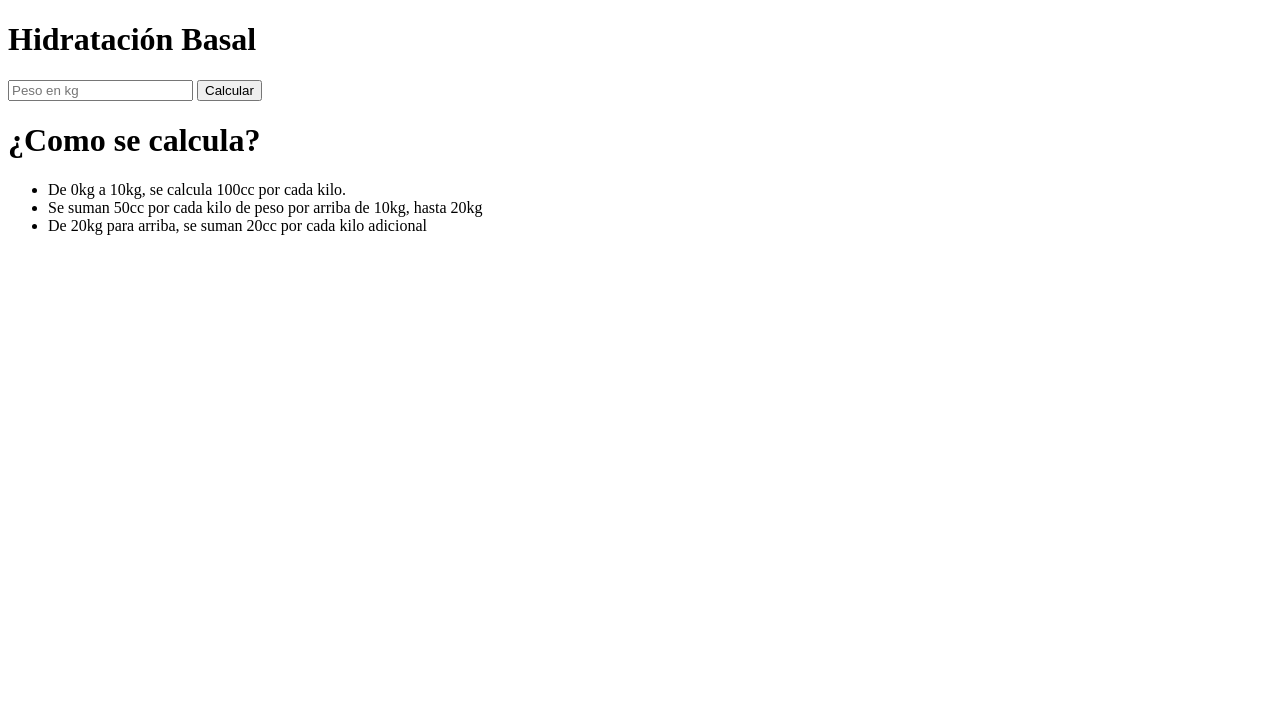
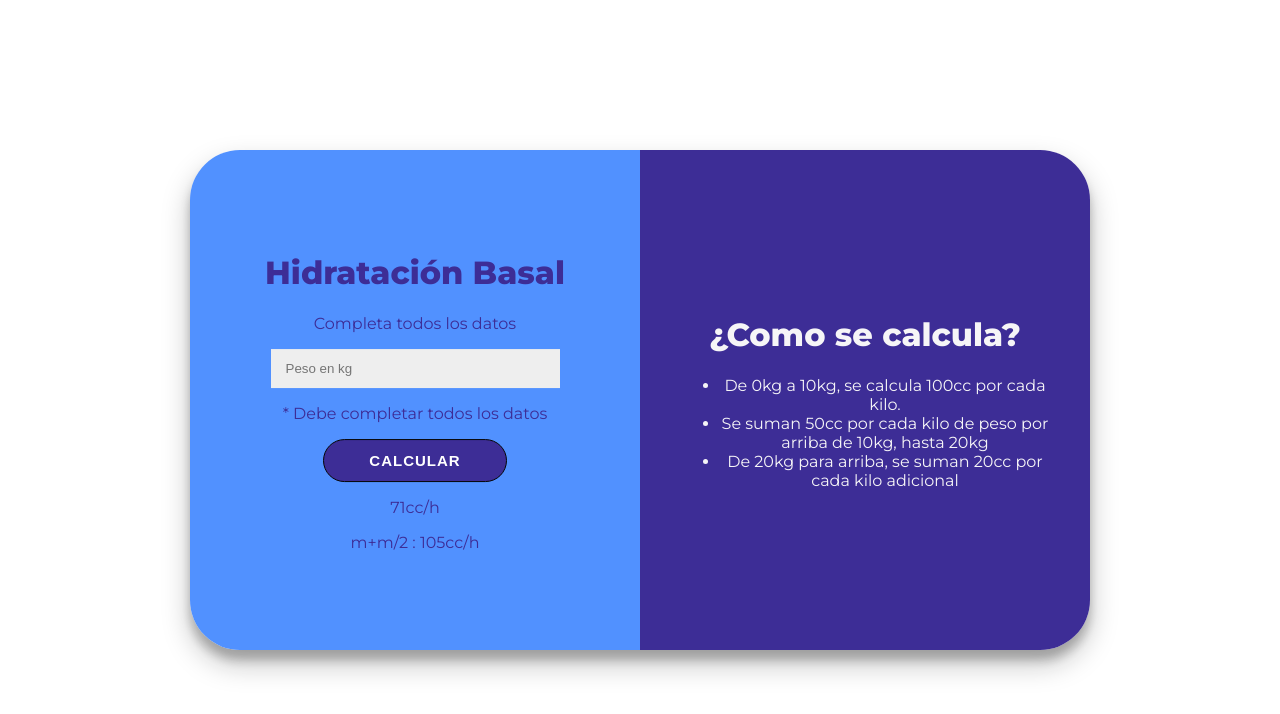
Before and after one commit to NikolParfinuk/calculadoraInicialnikol.github.io, a plain HTML site: page index.html in a window 1280 px wide. Drawn offline with Linux system fonts and the light colour scheme.

Commit message:
Calculadora Basal 2

```diff
--- a/index.html
+++ b/index.html
@@ -1,24 +1,37 @@
 <!--- Nikol Parfiñuk  -->
-<!DOCTYPE html> <!---especificamos la versión de html -->
+<!DOCTYPE html>
+<!--Es importante que cuando hagamos una pagina web, tengamos en cuenta que no sabemos que navegador utiliza el usuario, utilizamos la etiqueta <!DOCTYPE html> para que incluso los usuarios con los navegadores mas viejos puedan ver nuestra web-->
 <html>
-	<head>
-        <title>Calculadora de hidratación</title> <!---Titulo de la pagina -->
+    <head>
+        <link rel="stylesheet" href="./style.css" />
+        <!-- Esto indica que usa el archivo css -->
+        <script src="script.js" defer></script>
+        <title>Calculadora de hidratación</title>
+        <!-- Titulo de la pestaña -->
     </head>
-	<body>
-        <div>
-            <div>
+<body>
+    <div id="contenedor">
+        <div id="calculadora">
+            <div class="contenido">
                 <h1>Hidratación Basal</h1>
-                <input type="number" placeholder="Peso en kg" /> <!--- Un formulario para obtener datos -->
+                <p >Completa todos los datos</p>
+                <input type="number" placeholder="Peso en kg" />
+                <p>* Debe completar todos los datos</p>
                 <button>Calcular</button>
+                <p>71cc/h</p>
+                <p>m+m/2 : 105cc/h</p>
             </div>
-            <div>
+        </div>
+        <div id="detalle">
+            <div class="contenido">
                 <h1>¿Como se calcula?</h1>
-                <ul><!--- se crea una lista desordenada  -->
+                <ul>
                     <li>De 0kg a 10kg, se calcula 100cc por cada kilo.</li>
                     <li>Se suman 50cc por cada kilo de peso por arriba de 10kg, hasta 20kg</li>
                     <li>De 20kg para arriba, se suman 20cc por cada kilo adicional</li>
                 </ul>
             </div>
         </div>
-    </body>
+    </div>
+  </body>
 </html>
--- /dev/null
+++ b/style.css
@@ -0,0 +1,88 @@
+@import url('https://fonts.googleapis.com/css?family=Montserrat:400,800');
+/* importamos desde google fonts la fuente que deseamos usar */
+body{
+    background: rgb(255, 255, 255); /*Color del background  */
+    font-family: 'Montserrat', sans-serif;/*la fuente que queremos usar , y otra por si no esta disponible */
+    color:rgb(61, 45, 150) ;
+}
+
+#contenedor{
+    width: 900px;/* tamaño de nuestro cuadrado */
+    height: 500px;
+    text-align: center;/* el contenedor siempre ira en el centro */
+    /* las 3 lineas de abajo es para el posicionamiento de div  */
+    position: absolute;
+    inset: 0;
+    margin: auto;
+    border-radius: 50px;/*curvatura del cuadrado  */
+    overflow: hidden;
+    box-shadow: 0 14px 28px rgba(15, 15, 15, 0.25),
+      0 10px 10px rgba(7, 7, 7, 0.22);
+}
+
+
+
+#calculadora{
+    background: rgb(81, 145, 255);
+    /* Con estas 3 lineas vamos a hacer que los divs queden lado a lado */
+    width: 50%;
+    height: 100%;
+    float: left;
+}
+
+#detalle{
+    background:rgb(61, 45, 150);
+    /* Con estas 3 lineas vamos a hacer que los divs queden lado a lado */
+    width: 50%;
+    height: 100%;
+    float: left;
+    color: #f6f5f7;
+}
+
+
+.contenido{
+    /* Estas tres lineas van a centrar el contenido verticalmente dentro de cada div */
+    position: relative;
+    top: 50%;
+    transform: translateY(-50%);
+    overflow: hidden;
+    padding: 40px;
+}
+
+input {
+	width: 70%;
+    padding: 12px 15px;
+    border: rgb(61, 45, 150);
+    background-color: #eee;
+}
+
+button {
+  font-size: 15px;
+	font-weight: bold;
+	padding: 12px 45px;
+	border-radius: 30px;
+	background-color: rgb(61, 45, 150);
+	border: 1px solid rgb(5, 5, 5);
+	color: #FFFFFF;
+	text-transform: uppercase;
+	letter-spacing: 1px;
+	transition: transform 20ms ease-in;
+}
+
+button:active {
+	transform: scale(0.95);
+}
+
+#error{
+    color: red;
+    font-weight: bold;
+    display: none;
+}
+
+.resultado{
+    color: #0A81D1;
+    font-weight: bold;
+    font-size: 25px;
+    margin-bottom: 5px;
+    display: none;
+}
```
